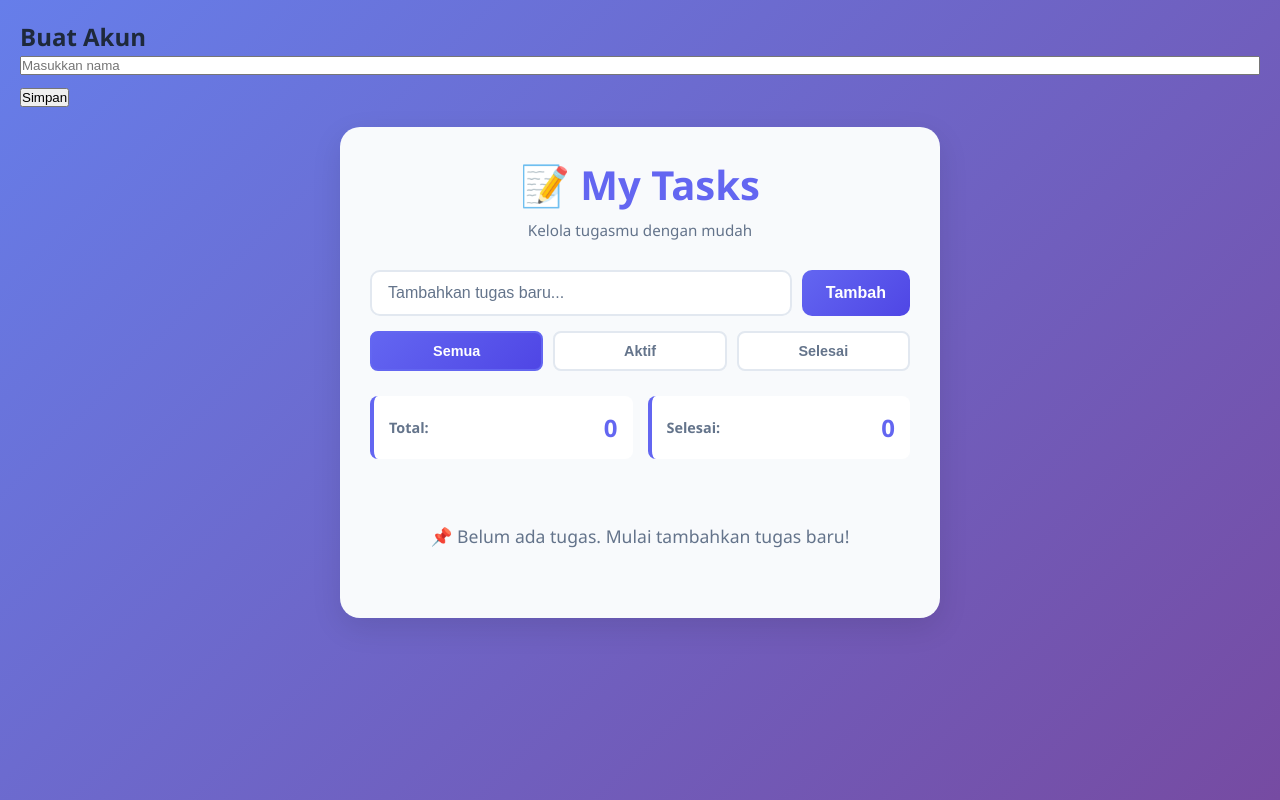
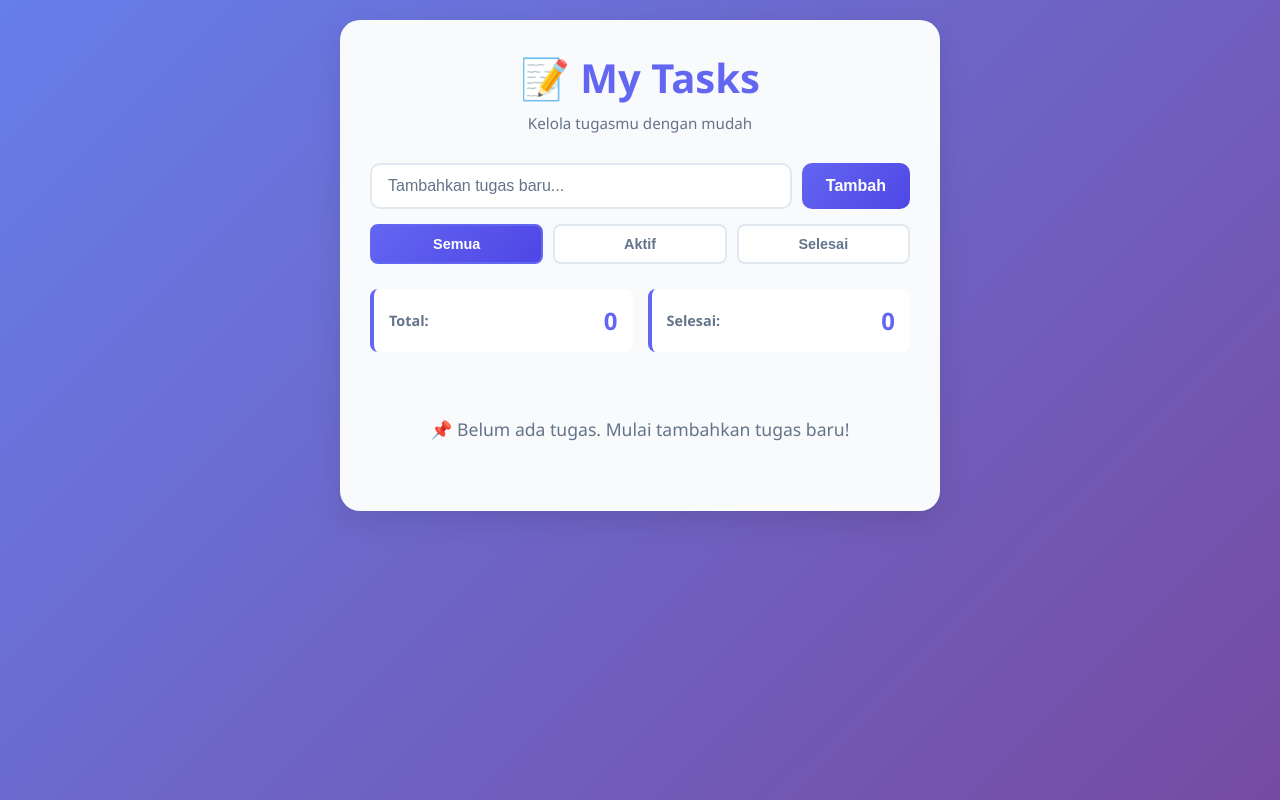
Before and after one commit to Iam-zall/todo-app-zall, a plain HTML site: page index.html in a window 1280 px wide. Drawn offline with Linux system fonts and the light colour scheme.

Commit message:
Update index.html

```diff
--- a/index.html
+++ b/index.html
@@ -7,15 +7,6 @@
     <link rel="stylesheet" href="style.css">
 </head>
 <body>
-    <div class="register-box">
-  <h2>Buat Akun</h2>
-
-  <input type="text" id="nameInput" placeholder="Masukkan nama">
-
-  <button id="saveBtn">Simpan</button>
-
-  <p id="result"></p>
-</div>
     <div class="container">
         <div class="header">
             <h1>📝 My Tasks</h1>
```
